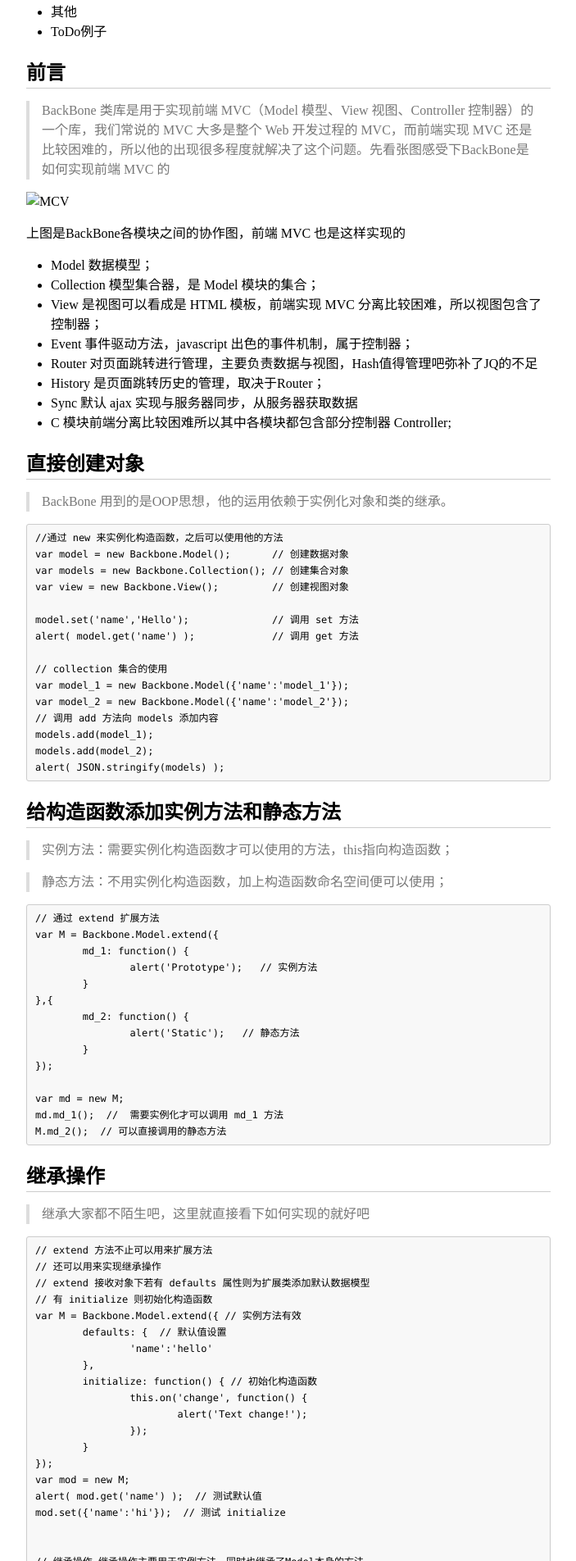
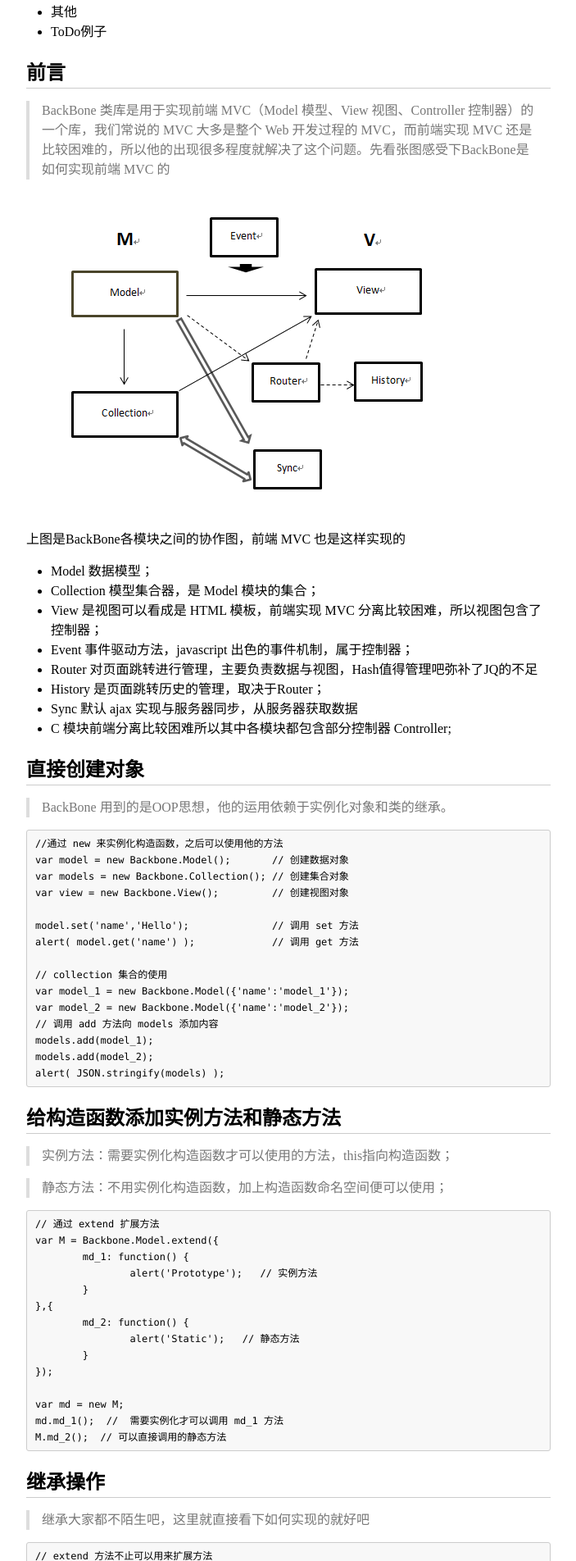
Before and after one commit to Geek-Lee/Geek-Lee.github.io, a Jekyll site: the page built from _posts/2014-01-14-BackBoneJs.md, in a window 1280 px wide. Shown: the part 991-2895 px from the top of the page at 82% size, without its empty margins (288-991 px from the left). Built offline with Jekyll 4.4.1, drawn with Linux system fonts in a browser that asks for light colours; nearby versions of some CDN libraries; library files that are not in the unit come from our copies; comment, search, counter and statistics services are not loaded; some of the changed text lies outside the part shown.

Commit message:
Change Images Path

```diff
--- a/_posts/2014-01-14-BackBoneJs.md
+++ b/_posts/2014-01-14-BackBoneJs.md
@@ -30,7 +30,7 @@
 >BackBone 类库是用于实现前端 MVC（Model 模型、View 视图、Controller 控制器）的一个库，我们常说的 MVC 大多是整个 Web 开发过程的 MVC，而前端实现 MVC 还是比较困难的，所以他的出现很多程度就解决了这个问题。先看张图感受下BackBone是如何实现前端 MVC 的
 
 
-![MCV](images/BackBone-MVC.png)
+![MCV]({{ site.baseurl }}/images/BackBone-MVC.png)
 
 上图是BackBone各模块之间的协作图，前端 MVC 也是这样实现的
 
```
